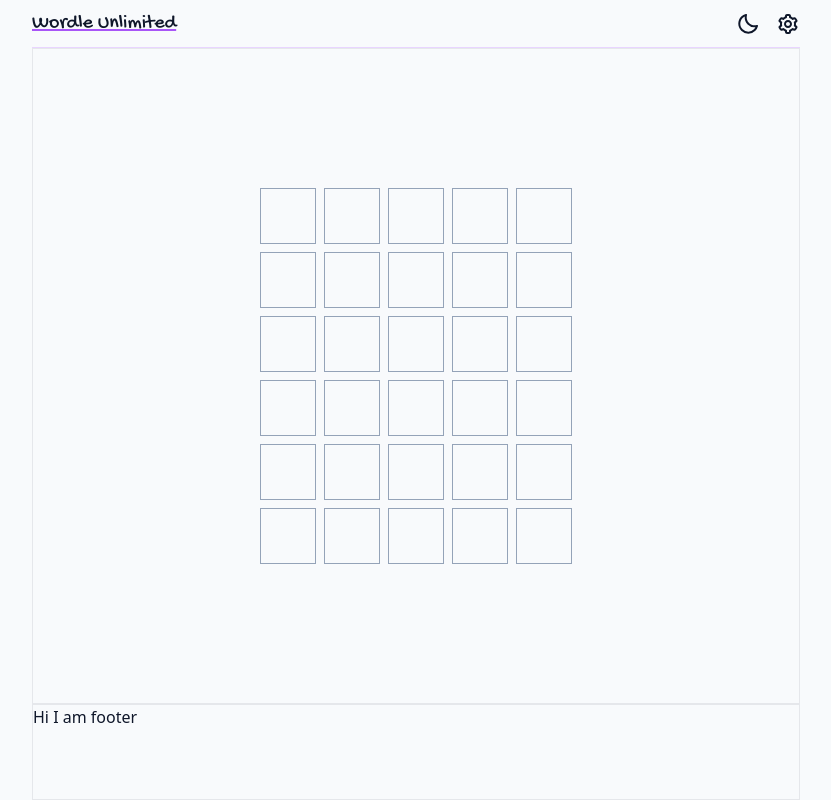
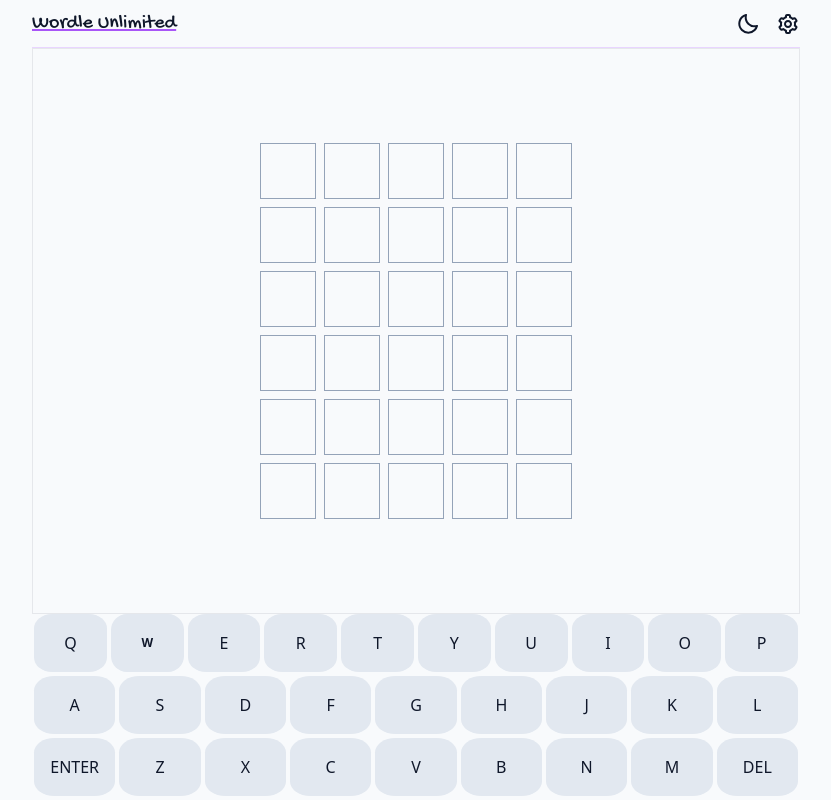
Before and after one commit to MarkyJD/unlimited-words, a React (Create React App) app: page / in a window 1280 px wide. Shown: the whole page, without its empty margins (224-1055 px from the left). Built offline with nearby package versions, Linux system fonts and the light colour scheme; the HTML template or start-up script is replaced by a standard one.

Commit message:
onScreen Keyboard

```diff
--- /dev/null
+++ b/src/components/Footer/footer.css
@@ -0,0 +1,18 @@
+button {
+  flex: 1;
+  align-items: center;
+  justify-content: center;
+  border-radius: 25%;
+  margin-left: 2px;
+  margin-right: 2px;
+  font-style: bold;
+  user-select: none;
+  cursor: pointer;
+  width: 43px;
+  height: 58px;
+  background-color: rgb(226 232 240) !important;
+}
+
+button:hover {
+  background-color: rgb(168 85 247) !important;
+}
--- a/src/components/Footer/index.js
+++ b/src/components/Footer/index.js
@@ -1,7 +1,58 @@
+import React from 'react';
+import './footer.css';
+
 export default function Footer() {
+  const onClick = (value) => {
+    console.log(value);
+  };
+
+  const buttonStyle =
+    'flex items-center justify-center rounded-2xl mx-0.5 text-xs font-bold cursor-pointer select-none bg-gray-300 dark:text-white hover:bg-purple-500';
+
   return (
-    <div className="h-24 border">
-      <h1>Hi I am footer</h1>
+    <div id="keyboard">
+      <div className="flex justify-center mb-1">
+        <button type="button" value="Q" onClick={onClick}>
+          Q
+        </button>
+        <button type="button" className={buttonStyle}>
+          W
+        </button>
+        <button type="button">E</button>
+        <button type="button">R</button>
+        <button type="button">T</button>
+        <button type="button">Y</button>
+        <button type="button">U</button>
+        <button type="button">I</button>
+        <button type="button">O</button>
+        <button type="button">P</button>
+      </div>
+      <div className="flex justify-center mb-1">
+        <button type="button">A</button>
+        <button type="button">S</button>
+        <button type="button">D</button>
+        <button type="button">F</button>
+        <button type="button">G</button>
+        <button type="button">H</button>
+        <button type="button">J</button>
+        <button type="button">K</button>
+        <button type="button">L</button>
+      </div>
+      <div className="flex justify-center mb-1">
+        <button type="button" style={{ width: `70px`, height: '58px' }}>
+          ENTER
+        </button>
+        <button type="button">Z</button>
+        <button type="button">X</button>
+        <button type="button">C</button>
+        <button type="button">V</button>
+        <button type="button">B</button>
+        <button type="button">N</button>
+        <button type="button">M</button>
+        <button type="button" style={{ width: `70px`, height: '58px' }}>
+          DEL
+        </button>
+      </div>
     </div>
   );
 }
```
Also changed, not shown: 1 other file (tests, documents, lock files or other folders).
